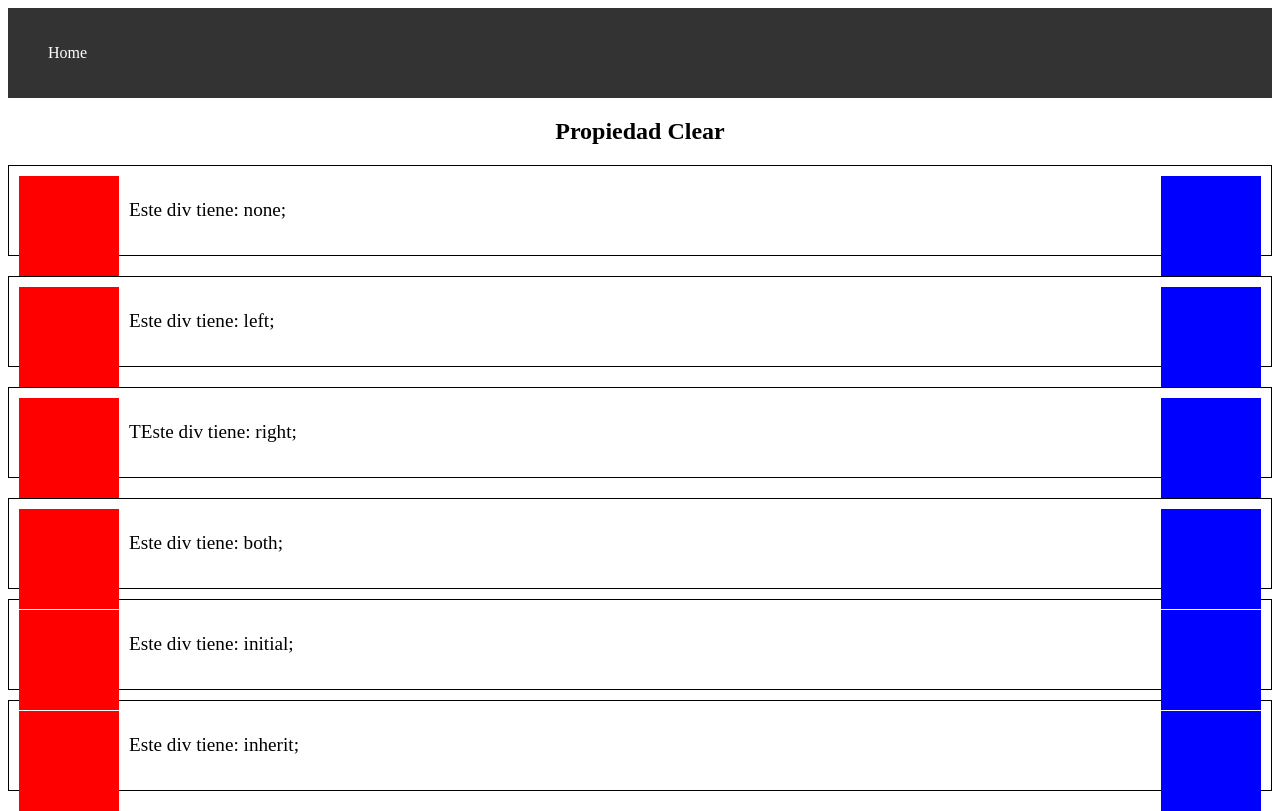
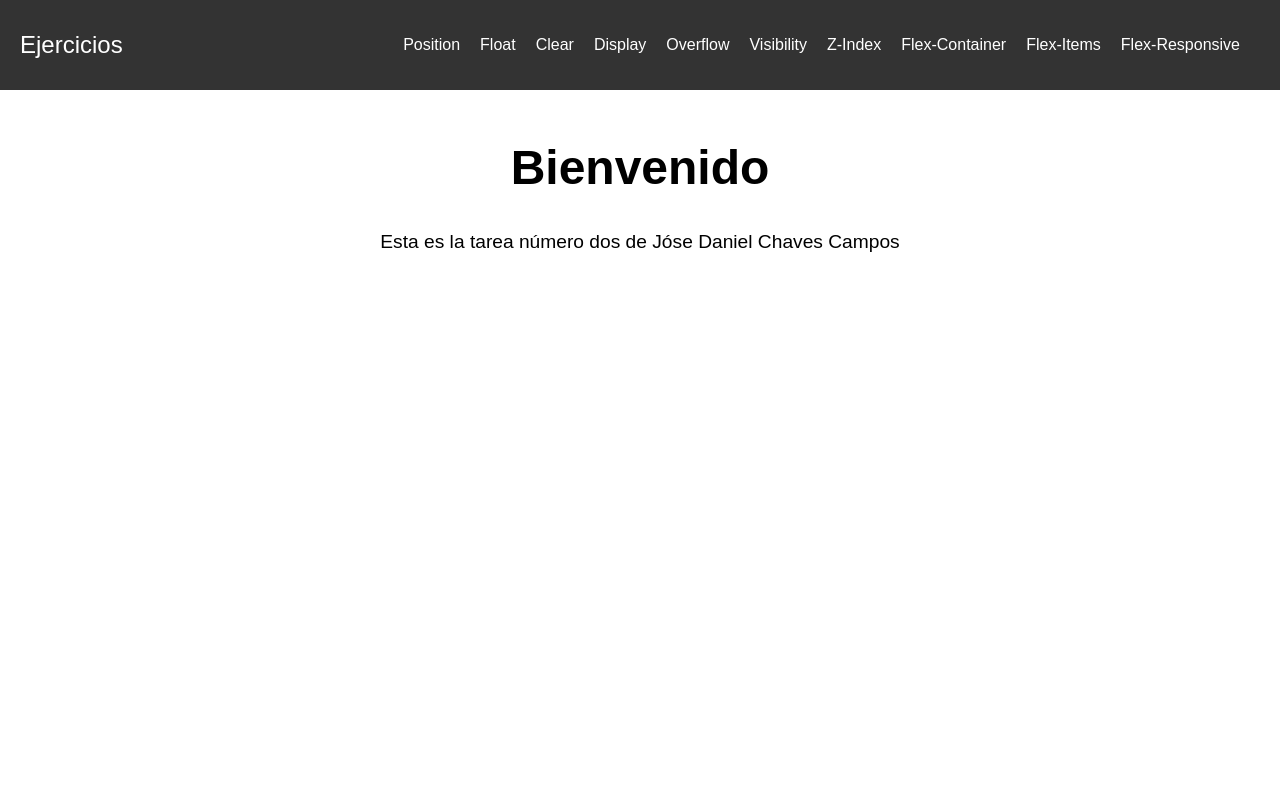
Before and after one commit to JAB09876/Tarea2.github.io, a plain HTML site: page index.html in a window 1280 px wide. Drawn offline with Linux system fonts and the light colour scheme.

Commit message:
Update2 index.html

```diff
--- a/index.html
+++ b/index.html
@@ -1,53 +1,39 @@
 <!DOCTYPE html>
-<html lang="en">
+<html lang="es">
 <head>
     <meta charset="UTF-8">
     <meta name="viewport" content="width=device-width, initial-scale=1.0">
-<link rel="stylesheet" href="../css/clear.css">
-<title>Clear</title>
+    <title>Tarea N2</title>
+    <link rel="stylesheet" href="css/main.css">
 </head>
 <body>
     <nav>
+        <div class="ejercicios">Ejercicios</div>
         <ul class="nav-links">
-        <li><a href="../index.html">Home</a></li>
+            <li><a href="html/position.html">Position</a></li>
+            <li><a href="html/float.html">Float</a></li>
+            <li><a href="html/clear.html">Clear</a></li>
+            <li><a href="html/display.html">Display</a></li>
+            <li><a href="html/overflow.html">Overflow</a></li>
+            <li><a href="html/visibility.html">Visibility</a></li>
+            <li><a href="html/zindex.html">Z-Index</a></li>
+            <li class="dropdown">
+                <a href="#">Flex-Container</a>
+                <ul class="dropdown-content">
+                    <li><a href="html/Flex-Container/direction.html">flex-direction</a></li>
+                    <li><a href="html/Flex-Container/wrap.html">flex-wrap</a></li>
+                    <li><a href="html/Flex-Container//flow.html">flex-flow</a></li>
+                    <li><a href="html/Flex-Container/justify-content.html">justify-content</a></li>
+                    <li><a href="html/Flex-Container/align-items.html">align-items</a></li>
+                    <li><a href="html/Flex-Container/align-content.html">align-content</a></li>
+                </ul>
+            <li><a href="html/flex-items.html">Flex-Items</a></li>
+            <li><a href="html/flex-responsive.html">Flex-Responsive</a></li>
         </ul>
     </nav>
-
-  <h2>Propiedad Clear</h2>
-  <div class="clear-box clear-none">
-    <div class="float-left"></div>
-    <div class="float-right"></div>
-    <p>Este div tiene: none;</p>
-  </div>
-
-  <div class="clear-box clear-left">
-    <div class="float-left"></div>
-    <div class="float-right"></div>
-    <p>Este div tiene: left;</p>
-  </div>
-
-  <div class="clear-box clear-right">
-    <div class="float-left"></div>
-    <div class="float-right"></div>
-    <p>TEste div tiene: right;</p>
-  </div>
-
-  <div class="clear-box clear-both">
-    <div class="float-left"></div>
-    <div class="float-right"></div>
-    <p>Este div tiene: both;</p>
-  </div>
-
-  <div class="clear-box clear-initial">
-    <div class="float-left"></div>
-    <div class="float-right"></div>
-    <p>Este div tiene: initial;</p>
-  </div>
-
-  <div class="clear-box clear-inherit">
-    <div class="float-left"></div>
-    <div class="float-right"></div>
-    <p>Este div tiene: inherit;</p>
+    <div class="content">
+        <h1>Bienvenido</h1>
+        <p>Esta es la tarea número dos de Jóse Daniel Chaves Campos</p>
     </div>
 </body>
 </html>
```
Lines whose indentation alone changed are shown as unchanged.
